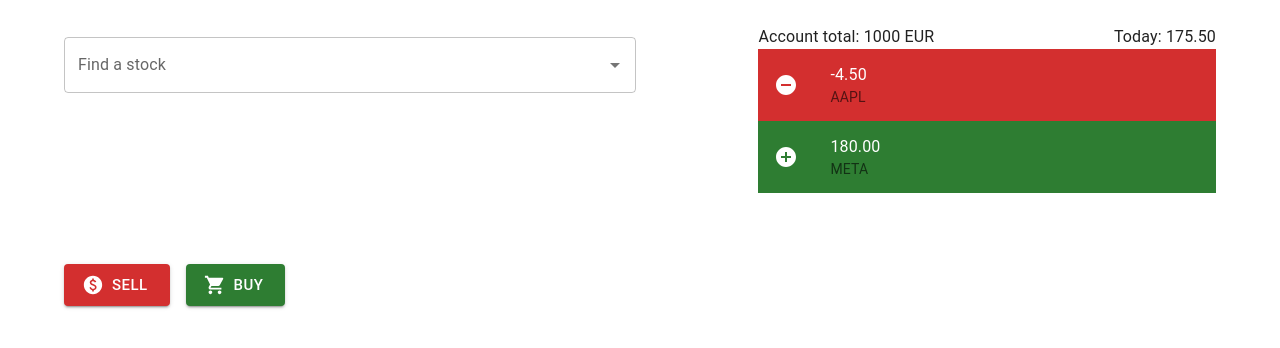
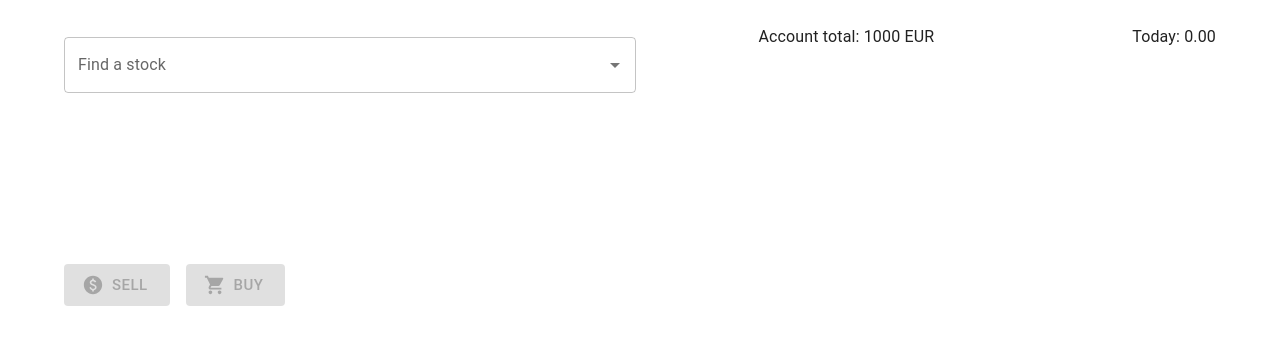
Before and after one commit to dejvidB/tradingWithDegiro, a React (Create React App) app in the folder client/: page / in a window 1280 px wide. Shown: the top 348 px of the page. Built offline with nearby package versions, Linux system fonts and the light colour scheme.

Commit message:
Simulate buy and sell

```diff
--- a/client/src/pages/Home.js
+++ b/client/src/pages/Home.js
@@ -11,9 +11,50 @@ export default class HomeComponent extends Component {
 
         this.state = {
             orders: [
-                {"id": 1, "symbol": "AAPL", "buy": 2.10, "sell": 2.09, quantity: 450},
-                {"id": 2, "symbol": "META", "buy": 2.10, "sell": 2.50, quantity: 450}
-            ]
+                // {"id": 1, "symbol": "AAPL", "buy": 2.10, "sell": 2.09, quantity: 450},
+                // {"id": 2, "symbol": "META", "buy": 2.10, "sell": 2.50, quantity: 450}
+            ],
+            orderExecution: false,
+            currentOrder: "sell",
+            productId: null
+        }
+
+        this.buy = (productId) => {
+            const newOrder = {"id": 3, "symbol": "NVDA", "buy": 180, "quantity": 10, "sell": null};
+            this.setState(state => ({...state, orderExecution: true}));
+            this.simulateOrder(() => this.setState(state => ({
+                ...state,
+                orderExecution: false,
+                currentOrder: "buy",
+                productId,
+                orders: [newOrder, ...state.orders]})));
+        }
+
+        this.sell = (productId) => {
+            this.setState(state => ({...state, orderExecution: true}));
+            this.simulateOrder(() => this.setState(state => ({
+                ...state,
+                orderExecution: false,
+                currentOrder: "sell",
+                productId,
+                orders: [
+                    {
+                        sell: 200,
+                        "id": state.orders[0].id,
+                        "symbol": state.orders[0].symbol,
+                        "buy": state.orders[0].buy,
+                        "quantity": state.orders[0].quantity
+                    }
+                ].concat(state.orders.slice(1))
+            })));
+        }
+
+        this.simulateOrder = fallback => {
+            setTimeout(() => { fallback() }, 500);
+        }
+
+        this.setProductId = (productId) => {
+            this.setState(state => ({...state, productId}));
         }
     }
 
@@ -24,18 +65,22 @@ export default class HomeComponent extends Component {
                 <Container fixed style={{marginTop: "25px"}}>
                     <Grid container spacing={1}>
                         <Grid item xs={6} mt="1%">
-                            <SearchBar/>
+                            <SearchBar setProductId={this.setProductId} disabled={this.state.currentOrder === "buy"}/>
                             <Stack direction="row" spacing={2} mt="30%">
                                 <Button variant="contained"
                                     color="error"
                                     size="large"
-                                    startIcon={<PaidIcon />}>
+                                    startIcon={<PaidIcon />}
+                                    disabled={this.state.productId === null || this.state.orderExecution === true || this.state.currentOrder === "sell"}
+                                    onClick={() => this.sell(1)}>
                                     SELL
                                 </Button>
                                 <Button variant="contained"
                                     color="success"
                                     size="large"
-                                    startIcon={<ShoppingCartIcon/>}>
+                                    startIcon={<ShoppingCartIcon />}
+                                    disabled={this.state.productId === null || this.state.orderExecution === true || this.state.currentOrder === "buy"}
+                                    onClick={() => this.buy(1)}>
                                     BUY
                                 </Button>
                             </Stack>
```
